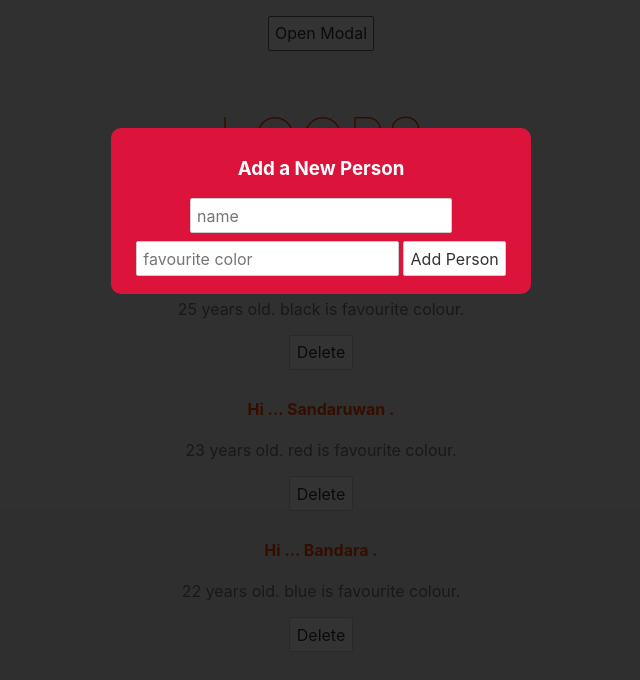
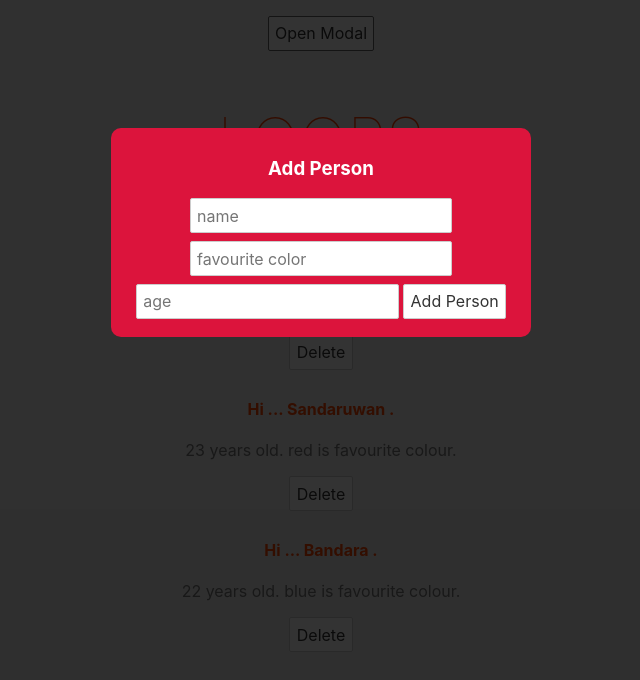
Before and after one commit to DaminduSandaruwan/LearnSvelte, a Svelte app in the folder learnloops/: page / in a window 1280 px wide. Both pictures are taken after a click on the button "Open Modal". Shown: the top 680 px of the page, without its empty margins (319-959 px from the left). Built offline with nearby package versions, Linux system fonts and the light colour scheme.

Commit message:
save inputs using form

```diff
--- /dev/null
+++ b/learnloops/src/AddPersonForm.svelte
@@ -0,0 +1,21 @@
+<script>
+    let name;
+    let favColour;
+    let age;
+
+    const handleSubmit=()=>{
+        console.log(name,favColour,age);
+    }
+</script>
+
+<form on:submit|preventDefault={handleSubmit}>
+    <h3>Add Person</h3>
+    <input type="text" placeholder="name" bind:value={name}>
+    <input type="text" placeholder="favourite color" bind:value={favColour}>
+    <input type="number" placeholder="age" bind:value={age}>
+    <button>Add Person</button>
+</form>
+
+<style>
+
+</style>
--- a/learnloops/src/App.svelte
+++ b/learnloops/src/App.svelte
@@ -1,6 +1,7 @@
 <script>
 
 	import Offer from './modal.svelte';
+	import AddPersonForm from './AddPersonForm.svelte';
 
 	let showModal = false;
 
@@ -27,15 +28,17 @@
 </script>
 
 <Offer message="Hey, I am prop value" isPromo={true} {showModal} on:click={toggleModal}>
-	<!--<h3>Add a New Person</h3>-->
+	<!-- <h3>Add a New Person</h3>
 	<form>
 		<input type="text" placeholder="name">
 		<input type="text" placeholder="favourite color">
 		<button>Add Person</button>
-	</form>
-	<div slot="title">
+	</form> -->
+	<!-- <div slot="title">
 		<h3>Add a New Person</h3>
-	</div>
+	</div> -->
+
+	<AddPersonForm/>
 </Offer>
 
 <main>
--- a/learnloops/src/modal.svelte
+++ b/learnloops/src/modal.svelte
@@ -1,5 +1,5 @@
 <script>
-    export let message = 'default value';
+    // export let message = 'default value';
     export let showModal = false;
     export let isPromo = false;
 </script>
@@ -8,7 +8,7 @@
     <div class="backdrop" class:promo={isPromo} on:click|self>
         <div class="modal">
            <!-- <p>{message}</p> -->
-            <slot name="title"></slot>
+            <!-- <slot name="title"></slot> -->
             <slot></slot>
 
         </div>
```
